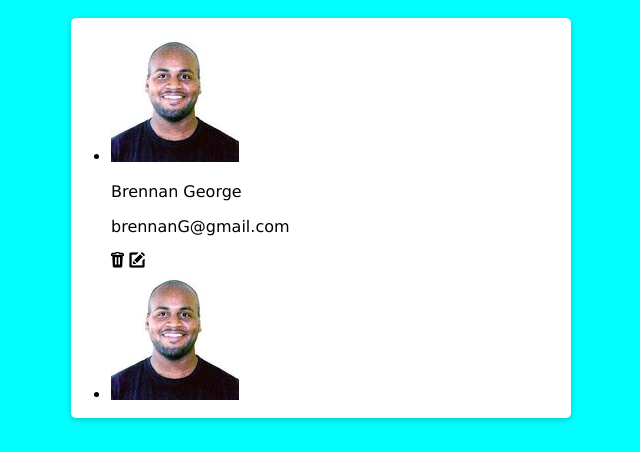
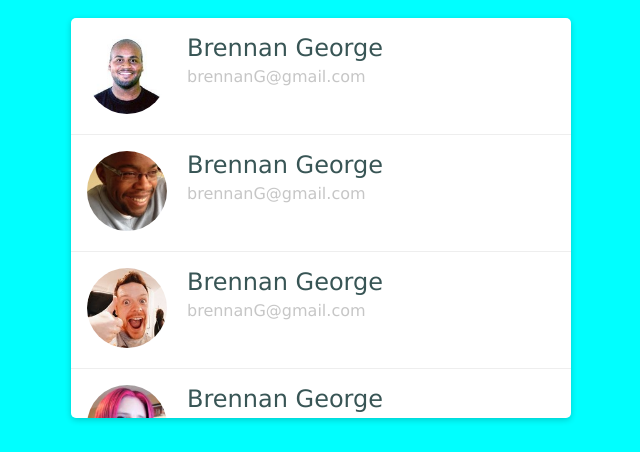
Before and after one commit to leandrobastosdev/lista-de-contatos, a plain HTML site: page index.html in a window 1280 px wide. Shown: the part 222-674 px from the top of the page, without its empty margins (319-959 px from the left). Drawn offline with Linux system fonts and the light colour scheme.

Commit message:
terceiro commit

```diff
--- a/estilo.css
+++ b/estilo.css
@@ -27,3 +27,53 @@ body {
     border-radius: 5px;
     box-shadow: 0px 2px 6px rgb(0, 0, 0, .2);
 }
+
+.list{
+    padding: 0;
+    margin: 0;
+
+}
+
+.list-item{
+    display:flex;
+    padding: 16px;
+    border-bottom: 1px solid #eee;
+
+}
+
+.list-item__imagem img{
+    width: 80px;
+    border-radius: 50%;
+}
+
+.list-item__content {
+    padding: 0 20px;
+    flex-grow: 1;
+}
+
+.list-item__name {
+    font-size: 24px;
+    color: #385555;
+    margin: 0;
+}
+
+.list-item__email {
+    margin: 5px 0 0;
+    color:#aaaa;
+}
+
+.list-item:hover{
+    background-color: #e9cccc;
+}
+
+.list-item__action {
+    display: flex;
+    gap: 16px;
+    align-items: center;
+    opacity: 0;
+
+}
+
+.list-item:hover .list-item__action{
+    opacity: 0.3;
+}
--- a/index.html
+++ b/index.html
@@ -35,7 +35,7 @@
             <li class="list-item">
 
                 <div class="list-item__imagem">
-                    <img src="imagens/1.jpg" alt="Brennan George">
+                    <img src="imagens/2.jpg" alt="Brennan George">
                 </div>
 
                 <div class="list-item__content">
@@ -52,7 +52,7 @@
             <li class="list-item">
 
                 <div class="list-item__imagem">
-                    <img src="imagens/1.jpg" alt="Brennan George">
+                    <img src="imagens/3.jpg" alt="Brennan George">
                 </div>
 
                 <div class="list-item__content">
@@ -69,7 +69,7 @@
             <li class="list-item">
 
                 <div class="list-item__imagem">
-                    <img src="imagens/1.jpg" alt="Brennan George">
+                    <img src="imagens/4.jpg" alt="Brennan George">
                 </div>
 
                 <div class="list-item__content">
@@ -86,7 +86,7 @@
             <li class="list-item">
 
                 <div class="list-item__imagem">
-                    <img src="imagens/1.jpg" alt="Brennan George">
+                    <img src="imagens/5.jpg" alt="Brennan George">
                 </div>
 
                 <div class="list-item__content">
@@ -103,7 +103,7 @@
             <li class="list-item">
 
                 <div class="list-item__imagem">
-                    <img src="imagens/1.jpg" alt="Brennan George">
+                    <img src="imagens/6.jpg" alt="Brennan George">
                 </div>
 
                 <div class="list-item__content">
```
